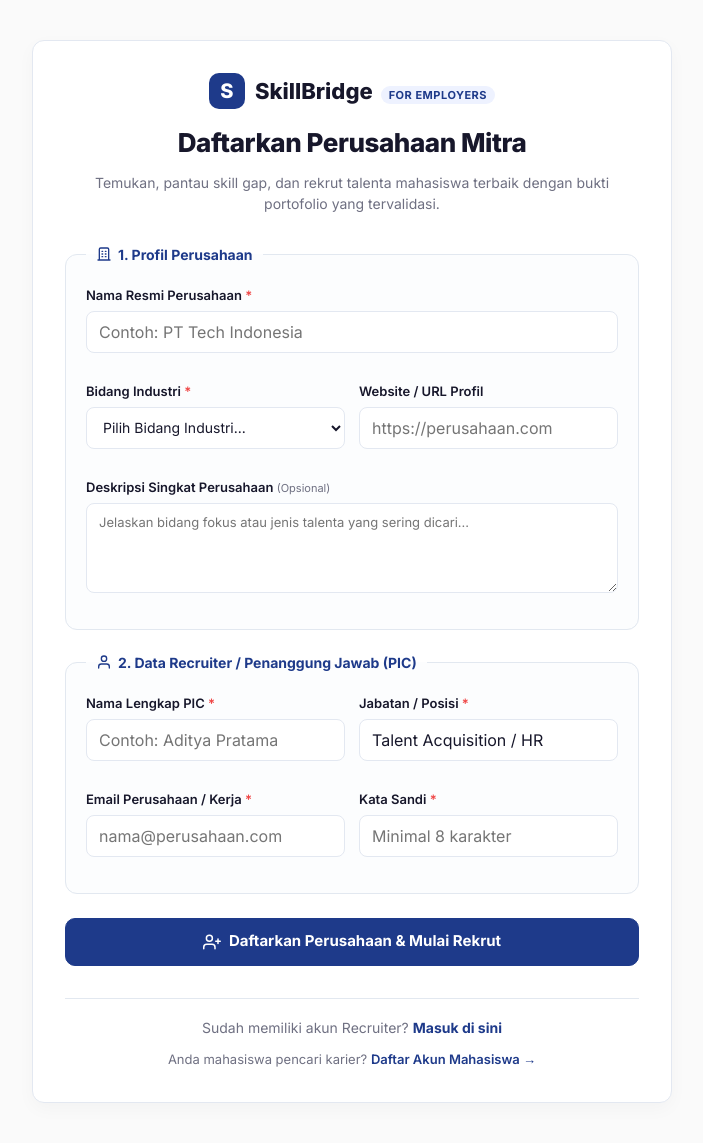
After one commit to HaikalMaghsin/SkillBridge, a PHP site: the page made by public/register-hr.php in a window 1280 px wide. The commit adds this page. Shown: the whole page, without its empty margins (288-991 px from the left). Run offline with PHP 8.4, Linux system fonts and the light colour scheme; some libraries are stand-ins or nearby versions.

Commit message:
feat(auth): implement dedicated HR and company registration flow (register-hr.php)

```diff
--- /dev/null
+++ b/public/js/pages/register-hr.js
@@ -0,0 +1,34 @@
+// public/js/pages/register-hr.js
+// Validasi sisi klien untuk form registrasi perusahaan / HR partner
+
+document.addEventListener("DOMContentLoaded", () => {
+  const form = document.getElementById("register-hr-form");
+  if (!form) return;
+
+  form.addEventListener("submit", (e) => {
+    const compName = form.company_name?.value.trim();
+    const industry = form.industry?.value.trim();
+    const name = form.name?.value.trim();
+    const email = form.email?.value.trim();
+    const password = form.password?.value;
+
+    if (!compName || !industry || !name || !email || !password) {
+      e.preventDefault();
+      if (typeof UI !== "undefined" && UI.toast) {
+        UI.toast("Semua kolom bertanda bintang (*) wajib diisi.");
+      } else {
+        alert("Semua kolom bertanda bintang (*) wajib diisi.");
+      }
+      return;
+    }
+
+    if (password.length < 8) {
+      e.preventDefault();
+      if (typeof UI !== "undefined" && UI.toast) {
+        UI.toast("Kata sandi minimal harus 8 karakter.");
+      } else {
+        alert("Kata sandi minimal harus 8 karakter.");
+      }
+    }
+  });
+});
--- /dev/null
+++ b/public/register-hr.php
@@ -0,0 +1,275 @@
+<?php
+// public/register-hr.php
+// Halaman Registrasi Akun Perusahaan & Recruiter (HR Partner)
+require_once __DIR__ . '/../includes/auth/auth.php';
+
+if (is_logged_in()) {
+    redirect_to_dashboard(get_user_role());
+}
+
+$page_title = 'Daftar Akun Perusahaan · SkillBridge for Employers';
+$role = 'public';
+$path_prefix = '';
+$error = '';
+$success = '';
+
+if ($_SERVER['REQUEST_METHOD'] === 'POST') {
+    // 1. Ambil data Recruiter (PIC)
+    $name         = trim($_POST['name'] ?? '');
+    $email        = strtolower(trim($_POST['email'] ?? ''));
+    $role_title   = trim($_POST['role_title'] ?? '');
+    $password     = (string) ($_POST['password'] ?? '');
+
+    // 2. Ambil data Perusahaan
+    $company_name = trim($_POST['company_name'] ?? '');
+    $industry     = trim($_POST['industry'] ?? '');
+    $website      = trim($_POST['website'] ?? '');
+    $description  = trim($_POST['description'] ?? '');
+
+    // Default role title jika dikosongkan
+    if ($role_title === '') {
+        $role_title = 'Talent Acquisition / HR';
+    }
+
+    // Normalisasi URL website jika belum ada scheme
+    if ($website !== '' && !preg_match('#^https?://#i', $website)) {
+        $website = 'https://' . $website;
+    }
+
+    // Validasi input
+    if (!csrf_verify()) {
+        $error = 'Sesi formulir kedaluwarsa. Silakan muat ulang halaman lalu coba lagi.';
+    } elseif ($name === '' || $email === '' || $password === '' || $company_name === '' || $industry === '') {
+        $error = 'Nama PIC, email kerja, kata sandi, nama perusahaan, dan bidang industri wajib diisi.';
+    } elseif (mb_strlen($name) > 100 || strlen($email) > 150) {
+        $error = 'Nama maksimal 100 karakter dan email maksimal 150 karakter.';
+    } elseif (mb_strlen($company_name) > 150 || mb_strlen($industry) > 100) {
+        $error = 'Nama perusahaan maksimal 150 karakter dan bidang industri maksimal 100 karakter.';
+    } elseif (!filter_var($email, FILTER_VALIDATE_EMAIL)) {
+        $error = 'Format email perusahaan tidak valid.';
+    } elseif (strlen($password) < 8) {
+        $error = 'Kata sandi minimal harus 8 karakter.';
+    } elseif (strlen($password) > 72) {
+        $error = 'Kata sandi maksimal 72 karakter.';
+    } else {
+        $pdo = get_db_connection();
+        if (!$pdo) {
+            $error = 'Layanan pendaftaran sedang tidak tersedia. Coba lagi beberapa saat lagi.';
+        } else {
+            try {
+                $pdo->beginTransaction();
+
+                // Cek email sudah dipakai di users
+                $checkUser = $pdo->prepare('SELECT id FROM users WHERE email = :email LIMIT 1');
+                $checkUser->execute([':email' => $email]);
+                if ($checkUser->fetch()) {
+                    throw new Exception('Email ini sudah terdaftar di SkillBridge. Silakan login atau gunakan email lain.');
+                }
+
+                // Cek apakah perusahaan dengan nama yang sama sudah ada di tabel companies
+                $checkComp = $pdo->prepare('SELECT id FROM companies WHERE LOWER(TRIM(name)) = LOWER(TRIM(:name)) LIMIT 1');
+                $checkComp->execute([':name' => $company_name]);
+                $existingComp = $checkComp->fetch(PDO::FETCH_ASSOC);
+
+                if ($existingComp) {
+                    $company_id = (int) $existingComp['id'];
+                } else {
+                    // Buat perusahaan baru
+                    $insComp = $pdo->prepare('
+                        INSERT INTO companies (name, industry, website, description)
+                        VALUES (:name, :industry, :website, :description)
+                        RETURNING id
+                    ');
+                    $insComp->execute([
+                        ':name'        => $company_name,
+                        ':industry'    => $industry,
+                        ':website'     => $website ?: null,
+                        ':description' => $description ?: null,
+                    ]);
+                    $company_id = (int) $insComp->fetchColumn();
+                }
+
+                // Buat user HR baru
+                $insUser = $pdo->prepare('
+                    INSERT INTO users (name, email, password_hash, role, is_active)
+                    VALUES (:name, :email, :hash, :role, TRUE)
+                    RETURNING id
+                ');
+                $insUser->execute([
+                    ':name'  => $name,
+                    ':email' => $email,
+                    ':hash'  => password_hash($password, PASSWORD_DEFAULT),
+                    ':role'  => 'hr',
+                ]);
+                $user_id = (int) $insUser->fetchColumn();
+
+                // Hubungkan user ke perusahaan sebagai recruiter
+                $insRec = $pdo->prepare('
+                    INSERT INTO company_recruiters (company_id, user_id, role_title, status)
+                    VALUES (:company_id, :user_id, :role_title, :status)
+                    ON CONFLICT (company_id, user_id) DO NOTHING
+                ');
+                $insRec->execute([
+                    ':company_id' => $company_id,
+                    ':user_id'    => $user_id,
+                    ':role_title' => $role_title,
+                    ':status'     => 'active',
+                ]);
+
+                $pdo->commit();
+
+                // Otomatis login dan redirect ke dashboard HR
+                $result = attempt_login($email, $password);
+                if ($result['success']) {
+                    redirect_to_dashboard($result['role'], $path_prefix);
+                }
+
+                header('Location: ' . base_url('login.php?registered=hr'));
+                exit;
+
+            } catch (Exception $e) {
+                if ($pdo->inTransaction()) {
+                    $pdo->rollBack();
+                }
+                error_log('Register HR error: ' . $e->getMessage());
+                $error = $e->getMessage() ?: 'Terjadi kesalahan sistem saat mendaftarkan perusahaan.';
+            }
+        }
+    }
+}
+
+require_once __DIR__ . '/../includes/layouts/head.php';
+?>
+    <main class="auth-main" style="padding: 40px 16px;">
+      <article class="auth-card card" style="max-width: 640px; padding: 32px;">
+        <div class="auth-logo" style="margin-bottom: 12px;">
+          <div style="width: 36px; height: 36px; border-radius: 10px; background: var(--primary); color: #fff; display: grid; place-items: center; font-size: 20px; font-weight: 800">S</div>
+          <div style="display: flex; align-items: baseline; gap: 8px;">
+            <span style="font-weight: 800; font-size: 22px; color: var(--text-primary);">SkillBridge</span>
+            <span style="font-size: 11px; font-weight: 700; color: var(--primary); background: var(--tint-indigo); padding: 2px 8px; border-radius: 999px; letter-spacing: 0.5px;">FOR EMPLOYERS</span>
+          </div>
+        </div>
+
+        <h1 style="font-size: 26px; font-weight: 800; text-align: center; color: var(--text-primary); margin-bottom: 6px;">Daftarkan Perusahaan Mitra</h1>
+        <p style="text-align: center; color: var(--text-muted); font-size: 14px; margin-bottom: 24px; line-height: 1.5;">
+          Temukan, pantau skill gap, dan rekrut talenta mahasiswa terbaik dengan bukti portofolio yang tervalidasi.
+        </p>
+
+        <?php if (!empty($error)): ?>
+          <div style="background: #FEF2F2; color: #991B1B; border: 1px solid #F87171; padding: 12px 16px; border-radius: 8px; font-size: 13px; margin-bottom: 20px; display: flex; align-items: center; gap: 10px;">
+            <svg width="18" height="18" viewBox="0 0 20 20" fill="currentColor" style="flex-shrink: 0;"><path fill-rule="evenodd" d="M18 10a8 8 0 11-16 0 8 8 0 0116 0zm-7 4a1 1 0 11-2 0 1 1 0 012 0zm-1-9a1 1 0 00-1 1v4a1 1 0 102 0V6a1 1 0 00-1-1z" clip-rule="evenodd"/></svg>
+            <span><?= e($error) ?></span>
+          </div>
+        <?php endif; ?>
+
+        <form id="register-hr-form" method="POST" action="<?= e(base_url('register-hr.php')) ?>" style="display: grid; gap: 24px;">
+          <input type="hidden" name="csrf_token" value="<?= e(csrf_token()) ?>" />
+
+          <!-- Bagian 1: Data Perusahaan -->
+          <fieldset style="border: 1px solid var(--border-light, #e2e8f0); border-radius: 12px; padding: 20px; margin: 0; background: var(--surface-subtle, #fcfdfe);">
+            <legend style="font-size: 14px; font-weight: 700; color: var(--primary); padding: 0 10px; display: flex; align-items: center; gap: 6px;">
+              <svg width="16" height="16" viewBox="0 0 24 24" fill="none" stroke="currentColor" stroke-width="2" stroke-linecap="round" stroke-linejoin="round"><path d="M3 21h18M9 8h1M9 12h1M9 16h1M14 8h1M14 12h1M14 16h1M5 21V5a2 2 0 0 1 2-2h10a2 2 0 0 1 2 2v16"/></svg>
+              1. Profil Perusahaan
+            </legend>
+
+            <div style="display: grid; gap: 14px; margin-top: 4px;">
+              <div class="field">
+                <label for="company_name" style="font-weight: 600; font-size: 13px;">Nama Resmi Perusahaan <span style="color: #ef4444;">*</span></label>
+                <input type="text" id="company_name" name="company_name" placeholder="Contoh: PT Tech Indonesia" required maxlength="150" value="<?= e($_POST['company_name'] ?? '') ?>" />
+              </div>
+
+              <div style="display: grid; grid-template-columns: repeat(auto-fit, minmax(220px, 1fr)); gap: 14px;">
+                <div class="field">
+                  <label for="industry" style="font-weight: 600; font-size: 13px;">Bidang Industri <span style="color: #ef4444;">*</span></label>
+                  <select id="industry" name="industry" required style="height: 42px; border-radius: 8px; border: 1px solid var(--border, #cbd5e1); padding: 0 12px; font-size: 14px; background: #fff;">
+                    <option value="" disabled <?= empty($_POST['industry']) ? 'selected' : '' ?>>Pilih Bidang Industri...</option>
+                    <?php
+                    $industries = [
+                        'Teknologi Informasi & Software',
+                        'Fintech & Perbankan',
+                        'E-Commerce & Logistik',
+                        'Konsultan IT & Digital Agency',
+                        'Telekomunikasi & Jaringan',
+                        'Kesehatan & Farmasi',
+                        'Manufaktur & Energi',
+                        'Media, Desain & Kreatif',
+                        'Lainnya'
+                    ];
+                    foreach ($industries as $ind):
+                    ?>
+                      <option value="<?= e($ind) ?>" <?= (($_POST['industry'] ?? '') === $ind) ? 'selected' : '' ?>><?= e($ind) ?></option>
+                    <?php endforeach; ?>
+                  </select>
+                </div>
+
+                <div class="field">
+                  <label for="website" style="font-weight: 600; font-size: 13px;">Website / URL Profil</label>
+                  <input type="text" id="website" name="website" placeholder="https://perusahaan.com" maxlength="255" value="<?= e($_POST['website'] ?? '') ?>" />
+                </div>
+              </div>
+
+              <div class="field">
+                <label for="description" style="font-weight: 600; font-size: 13px;">Deskripsi Singkat Perusahaan <span style="font-size: 11px; color: var(--text-muted); font-weight: normal;">(Opsional)</span></label>
+                <textarea id="description" name="description" rows="2" placeholder="Jelaskan bidang fokus atau jenis talenta yang sering dicari..." style="border-radius: 8px; border: 1px solid var(--border, #cbd5e1); padding: 10px 12px; font-size: 13px; font-family: inherit; resize: vertical;"><?= e($_POST['description'] ?? '') ?></textarea>
+              </div>
+            </div>
+          </fieldset>
+
+          <!-- Bagian 2: Data Recruiter (PIC) -->
+          <fieldset style="border: 1px solid var(--border-light, #e2e8f0); border-radius: 12px; padding: 20px; margin: 0; background: var(--surface-subtle, #fcfdfe);">
+            <legend style="font-size: 14px; font-weight: 700; color: var(--primary); padding: 0 10px; display: flex; align-items: center; gap: 6px;">
+              <svg width="16" height="16" viewBox="0 0 24 24" fill="none" stroke="currentColor" stroke-width="2" stroke-linecap="round" stroke-linejoin="round"><path d="M20 21v-2a4 4 0 0 0-4-4H8a4 4 0 0 0-4 4v2"/><circle cx="12" cy="7" r="4"/></svg>
+              2. Data Recruiter / Penanggung Jawab (PIC)
+            </legend>
+
+            <div style="display: grid; gap: 14px; margin-top: 4px;">
+              <div style="display: grid; grid-template-columns: repeat(auto-fit, minmax(220px, 1fr)); gap: 14px;">
+                <div class="field">
+                  <label for="name" style="font-weight: 600; font-size: 13px;">Nama Lengkap PIC <span style="color: #ef4444;">*</span></label>
+                  <input type="text" id="name" name="name" placeholder="Contoh: Aditya Pratama" required maxlength="100" autocomplete="name" value="<?= e($_POST['name'] ?? '') ?>" />
+                </div>
+
+                <div class="field">
+                  <label for="role_title" style="font-weight: 600; font-size: 13px;">Jabatan / Posisi <span style="color: #ef4444;">*</span></label>
+                  <input type="text" id="role_title" name="role_title" placeholder="Contoh: Talent Acquisition Lead" required maxlength="100" value="<?= e($_POST['role_title'] ?? 'Talent Acquisition / HR') ?>" />
+                </div>
+              </div>
+
+              <div style="display: grid; grid-template-columns: repeat(auto-fit, minmax(220px, 1fr)); gap: 14px;">
+                <div class="field">
+                  <label for="email" style="font-weight: 600; font-size: 13px;">Email Perusahaan / Kerja <span style="color: #ef4444;">*</span></label>
+                  <input type="email" id="email" name="email" placeholder="nama@perusahaan.com" required maxlength="150" autocomplete="email" value="<?= e($_POST['email'] ?? '') ?>" />
+                </div>
+
+                <div class="field">
+                  <label for="password" style="font-weight: 600; font-size: 13px;">Kata Sandi <span style="color: #ef4444;">*</span></label>
+                  <input type="password" id="password" name="password" placeholder="Minimal 8 karakter" minlength="8" maxlength="72" required autocomplete="new-password" />
+                </div>
+              </div>
+            </div>
+          </fieldset>
+
+          <button type="submit" class="btn btn-primary" style="width: 100%; justify-content: center; height: 48px; font-size: 15px; font-weight: 700; gap: 8px;">
+            <svg width="18" height="18" viewBox="0 0 24 24" fill="none" stroke="currentColor" stroke-width="2" stroke-linecap="round" stroke-linejoin="round"><path d="M16 21v-2a4 4 0 0 0-4-4H5a4 4 0 0 0-4 4v2"/><circle cx="8.5" cy="7" r="4"/><line x1="20" y1="8" x2="20" y2="14"/><line x1="23" y1="11" x2="17" y2="11"/></svg>
+            Daftarkan Perusahaan & Mulai Rekrut
+          </button>
+        </form>
+
+        <div style="margin-top: 24px; padding-top: 18px; border-top: 1px solid var(--border-light, #e2e8f0); display: flex; flex-direction: column; gap: 10px; text-align: center; font-size: 14px;">
+          <p style="color: var(--text-muted); margin: 0;">
+            Sudah memiliki akun Recruiter?
+            <a href="login.php" style="color: var(--primary); font-weight: 700; text-decoration: none;">Masuk di sini</a>
+          </p>
+          <p style="color: var(--text-muted); font-size: 13px; margin: 0;">
+            Anda mahasiswa pencari karier?
+            <a href="register.php" style="color: var(--primary); font-weight: 600; text-decoration: none;">Daftar Akun Mahasiswa &rarr;</a>
+          </p>
+        </div>
+      </article>
+    </main>
+
+    <script src="<?= e(asset('js/ui.js')) ?>"></script>
+    <script src="<?= e(asset('js/api.js')) ?>"></script>
+    <script src="<?= e(asset('js/pages/register-hr.js')) ?>"></script>
+  </body>
+</html>
```
Also changed, not shown: public/login.php (+8 -0 lines), public/register.php (+8 -0 lines).
